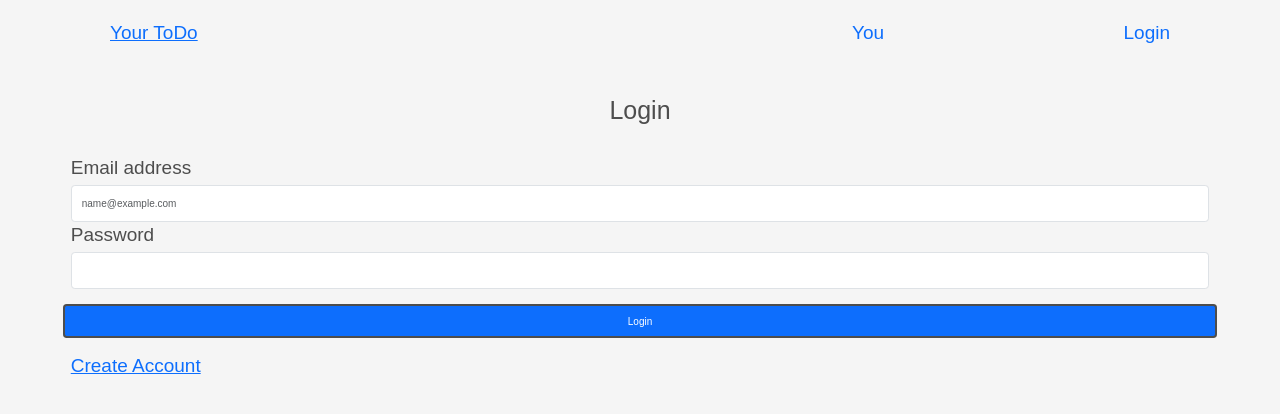
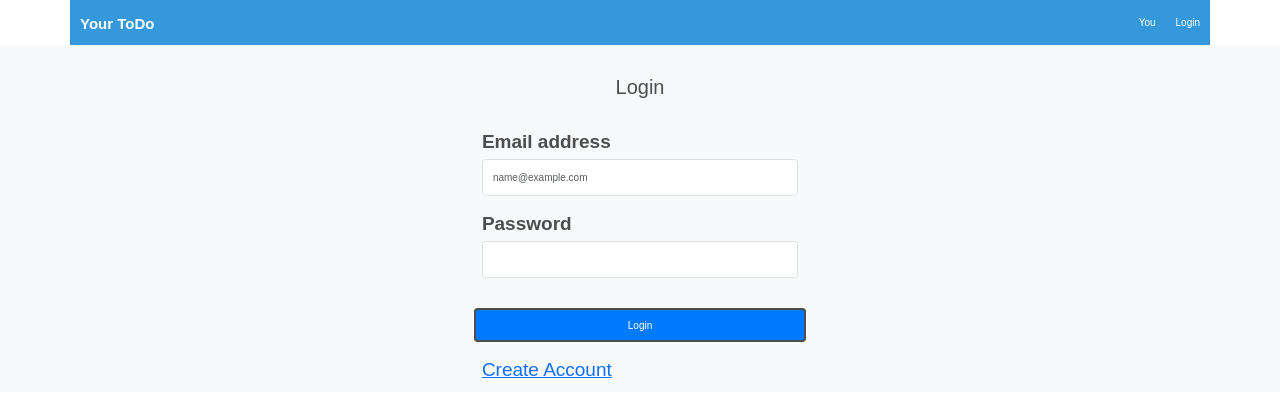
Before and after one commit to Namodhaker28/ToDo-list, a React (Create React App) app: page / in a window 1280 px wide. Shown: the top 414 px of the page. Built offline with nearby package versions, Linux system fonts and the light colour scheme.

Commit message:
styling navbar

```diff
--- a/src/components/Login.js
+++ b/src/components/Login.js
@@ -2,6 +2,7 @@ import React , {useState}from "react";
 import { Link, useNavigate } from "react-router-dom";
 import axios from 'axios';
 import { config } from "../config";
+import styles from "./login.css";
 
 export default function  Login() {
     const [password,setPassword]=useState()
@@ -39,7 +40,7 @@ export default function  Login() {
   return (
     <div className="container-fluid  d-flex flex-column align-items-center ">
       <h1 className="py-4 my-4">Login</h1>
-      <div class="mb-3 col-3" style={{width: "90%"}}>
+      <div class="mb-3 col-3" >
         <label for="exampleFormControlInput1" class="form-label">
           Email address
         </label>
--- a/src/components/Navbar.css
+++ b/src/components/Navbar.css
@@ -1,5 +1,4 @@
-.container{
-    /* box-sizing: content-box; */
+/* .container{
     display: flex;
     align-items: center;
     justify-content: space-between;
@@ -17,5 +16,60 @@
 
 .links a{
     text-decoration: none;
-    /* color: black; */
-}
+} */
+
+/* Reset some default styles and add basic styling */
+body, h1, h2, p, ul, li {
+    margin: 0;
+    padding: 0;
+  }
+
+  body {
+    font-family: 'Arial', sans-serif;
+  }
+
+  .container {
+    display: flex;
+    justify-content: space-between;
+    align-items: center;
+    padding: 10px;
+    background-color: #3498db; /* Change this to your desired background color */
+  }
+
+  .logo a {
+    color: #fff;
+    text-decoration: none;
+    font-size: 1.5rem;
+    font-weight: bold;
+  }
+
+  .links {
+    display: flex;
+    gap: 20px;
+  }
+
+  .links a {
+    color: #fff;
+    text-decoration: none;
+    font-size: 1rem;
+    transition: color 0.3s ease;
+  }
+
+  .links a:hover {
+    color: #ecf0f1; /* Change this to your desired hover color */
+  }
+
+  /* Media Query for responsiveness */
+  @media (max-width: 768px) {
+    .container {
+      align-items: flex-start;
+    }
+
+    .links {
+      margin-top: 10px;
+    }
+
+    .links a {
+      font-size: 1.2rem;
+    }
+  }
--- a/src/components/Signup.js
+++ b/src/components/Signup.js
@@ -41,7 +41,7 @@ export default function Signup() {
   return (
     <div className="container-fluid  d-flex flex-column align-items-center ">
       <h1 className="py-4 my-4">Signup</h1>
-      <div class="mb-3 col-3"  style={{width:"90%"}}>
+      <div class="mb-3 col-3" >
         <label for="exampleFormControlInput1" class="form-label fs-5">
           Name
         </label>
--- /dev/null
+++ b/src/components/login.css
@@ -0,0 +1,55 @@
+body {
+    font-family: 'Arial', sans-serif !important;
+    margin: 0 !important;
+    padding: 0 !important;
+    box-sizing: border-box !important;
+  }
+
+  .container-fluid {
+    background-color: #f8f9fa !important;
+    /* min-height: 100vh !important; */
+    display: flex !important;
+    flex-direction: column !important;
+    align-items: center !important;
+    justify-content: center !important;
+  }
+
+  h1 {
+    font-size: 2rem !important;
+    margin: 1.5rem 0 !important;
+  }
+
+  .form-container {
+    width: 90% !important;
+    max-width: 400px !important;
+    padding: 20px !important;
+    background-color: #ffffff !important;
+    box-shadow: 0 0 10px rgba(0, 0, 0, 0.1) !important;
+  }
+
+  .form-label {
+    font-weight: bold !important;
+  }
+
+  .form-control {
+    margin-bottom: 15px !important;
+  }
+
+  .btn-primary {
+    background-color: #007bff !important;
+    color: #fff !important;
+  }
+
+  .btn-primary:hover {
+    background-color: #0056b3 !important;
+  }
+
+  /* Media Query for responsiveness */
+  @media (max-width: 768px) {
+    .form-container {
+      width: 100% !important;
+    }
+    .col-3{
+        width: 90% !important;
+    }
+  }
--- a/src/index.css
+++ b/src/index.css
@@ -57,7 +57,7 @@ body {
   /* max-width: 68rem; */
   margin: 0 auto;
   font: 1.6rem/1.25 Arial, sans-serif;
-  background-color: #f5f5f5;
+  background-color: #ffffff;
   color: #4d4d4d;
 }
 @media screen and (min-width: 620px) {
```
